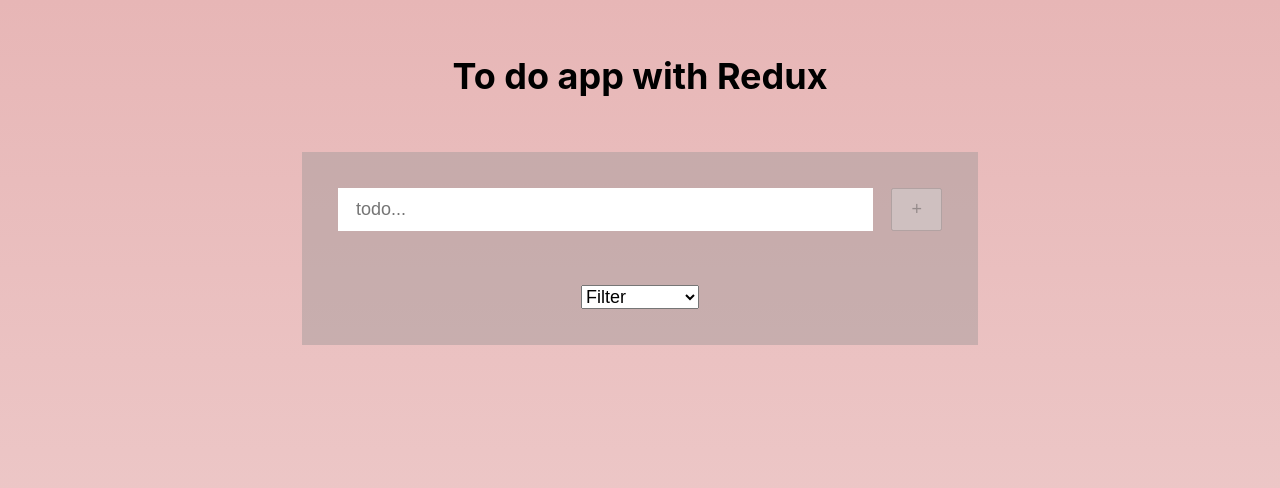
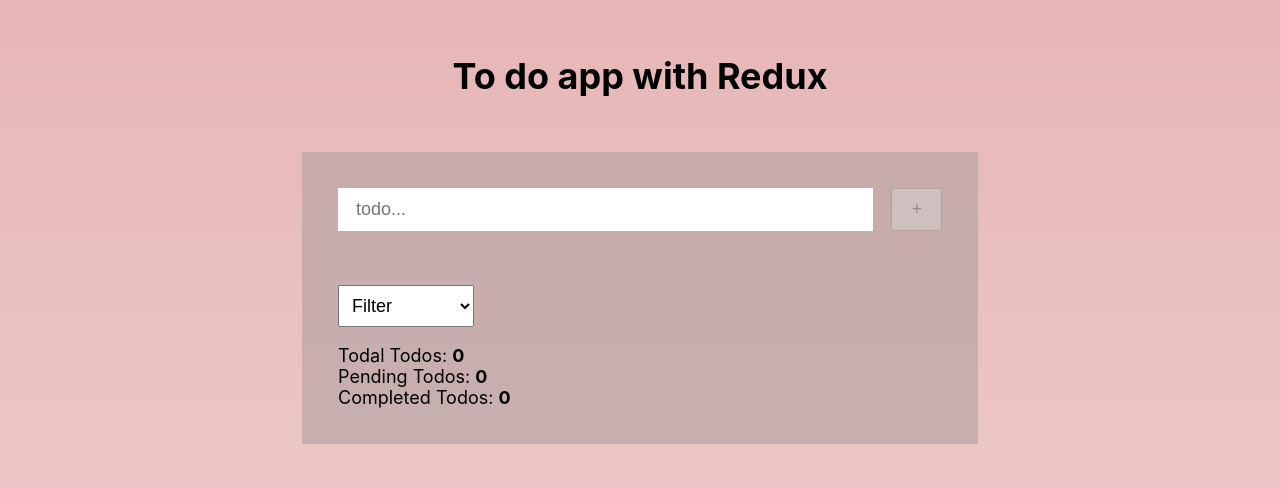
Before and after one commit to Mimmofalena/Todo-REDUX, a React (Create React App) app: page / in a window 1280 px wide. Shown: the top 488 px of the page. Built offline with nearby package versions, Linux system fonts and the light colour scheme.

Commit message:
Added Todos summary + fixed styling filter button

```diff
--- a/src/components/TodoItem.module.css
+++ b/src/components/TodoItem.module.css
@@ -63,3 +63,23 @@
 .opacity {
   opacity: 0.5;
 }
+
+.selectContainer {
+  /* border: none; */
+  width: 100%;
+  display: flex;
+  justify-content: start;
+  margin-bottom: 1rem;
+}
+
+.select {
+  padding: 0.5rem;
+}
+
+.summaryTodos {
+  text-align: start;
+  display: flex;
+  /* align-items: flex-start; */
+  flex-direction: column;
+  width: 100%;
+}
--- a/src/components/TodoList.js
+++ b/src/components/TodoList.js
@@ -7,6 +7,15 @@ const TodoList = (props) => {
   const selectHandler = (e) => {
     setSelectedOption(e.target.value);
   };
+
+  const numTodos = useSelector((state) => state.todo.todos);
+  const completedTodos = useSelector((state) =>
+    state.todo.todos.filter((todo) => todo.isCompleted === true)
+  );
+  const pendingTodos = useSelector((state) =>
+    state.todo.todos.filter((todo) => todo.isCompleted === false)
+  );
+  console.log(completedTodos);
 
   const todos = useSelector((state) => {
     if (selectedOption === "Descending") {
@@ -40,12 +49,14 @@ const TodoList = (props) => {
 
   return (
     <>
-      <select onChange={selectHandler}>
-        <option value="">Filter</option>
-        <option value="Ascending">Ascending</option>
-        <option value="Descending">Descending</option>
-        <option value="Completed">Completed</option>
-      </select>
+      <div className={classes.selectContainer}>
+        <select className={classes.select} onChange={selectHandler}>
+          <option value="">Filter</option>
+          <option value="Ascending">Ascending</option>
+          <option value="Descending">Descending</option>
+          <option value="Completed">Completed</option>
+        </select>
+      </div>
 
       <ul className={classes.listContainer}>
         {todos.map((todo) => {
@@ -73,6 +84,18 @@ const TodoList = (props) => {
           );
         })}
       </ul>
+      <div className={classes.summaryTodos}>
+        <p>
+          Todal Todos: <strong>{numTodos.length}</strong>
+        </p>
+        <p>
+          Pending Todos: <strong>{pendingTodos.length}</strong>
+        </p>
+
+        <p>
+          Completed Todos: <strong>{completedTodos.length}</strong>
+        </p>
+      </div>
     </>
   );
 };
```
